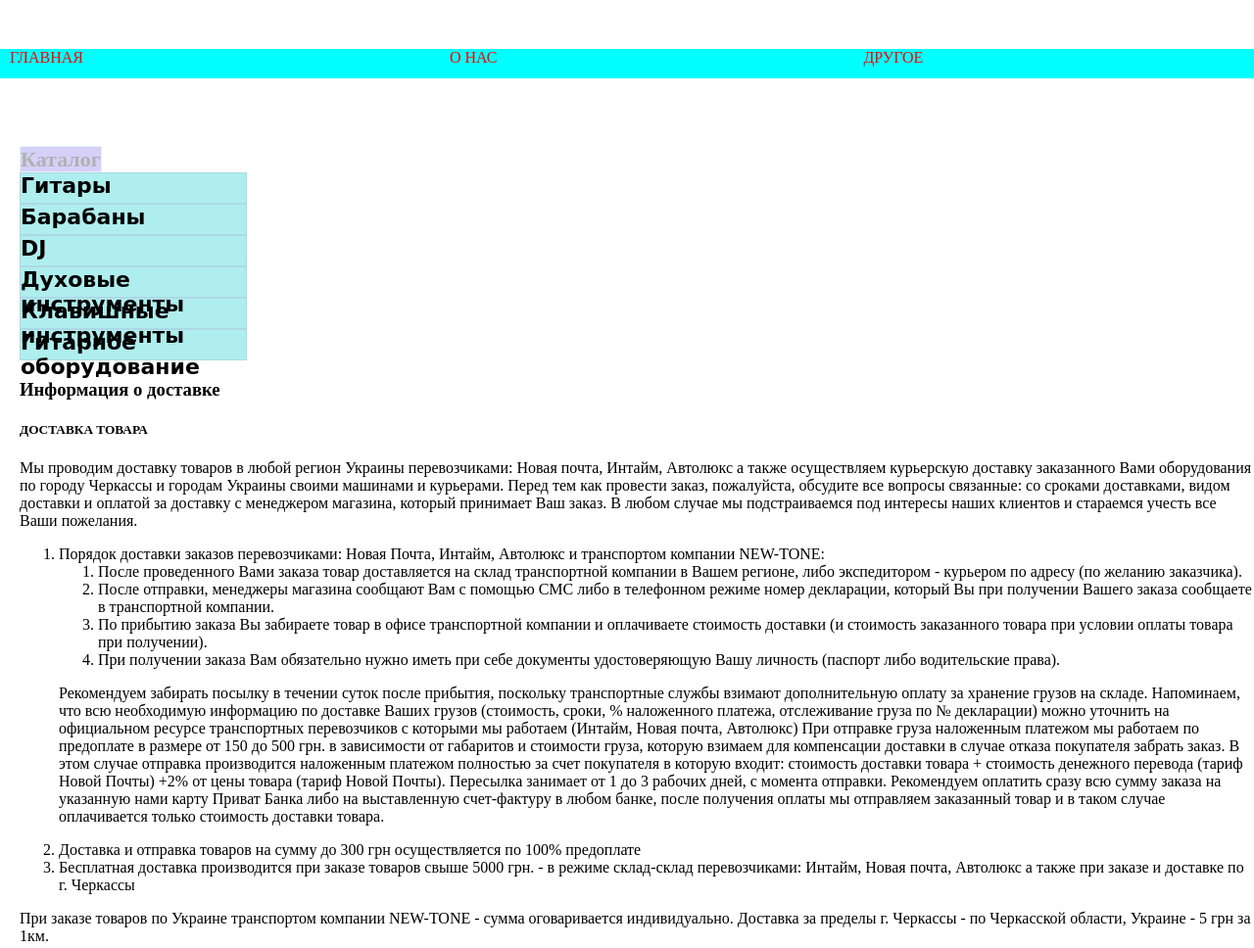
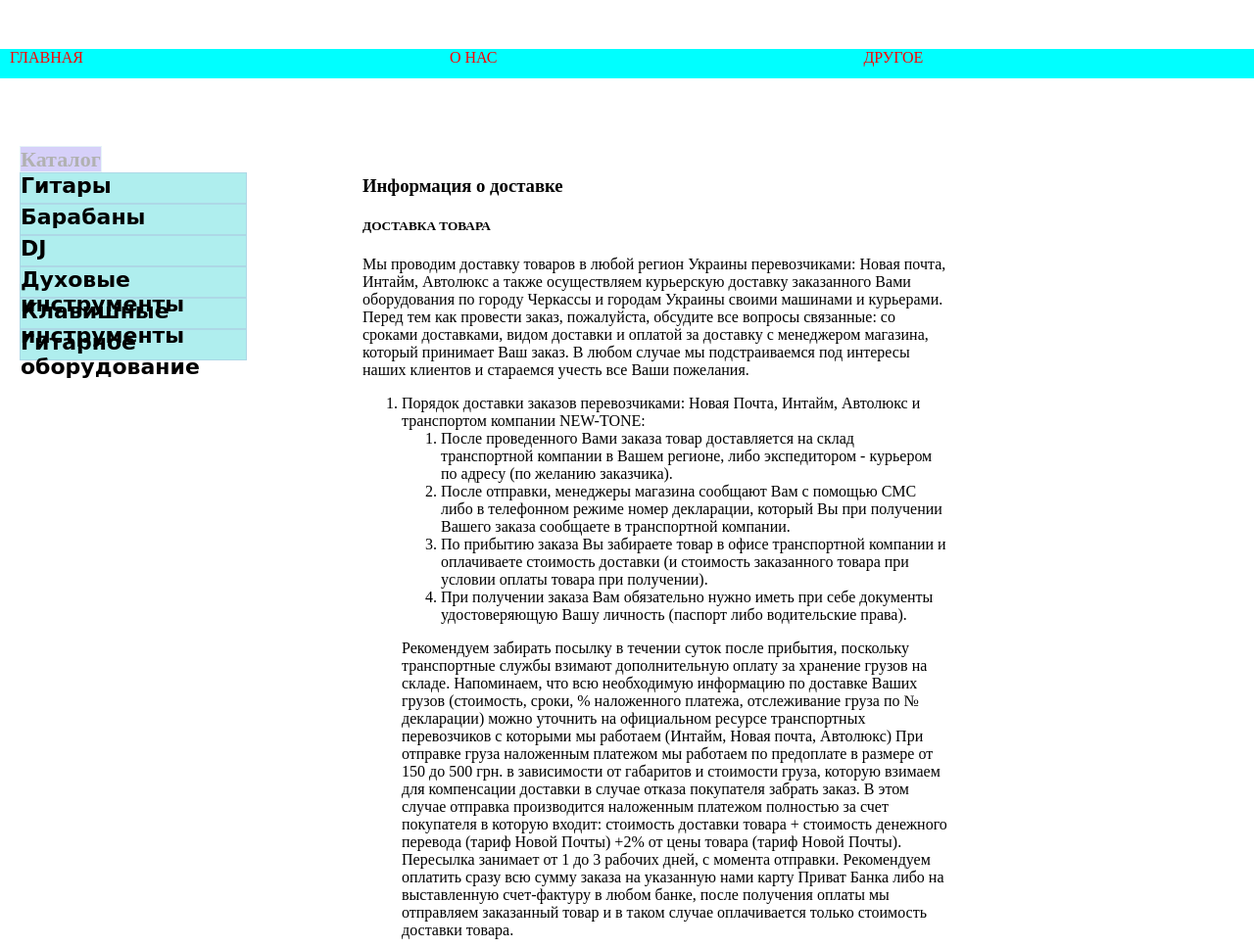
Before and after one commit to BoryslavKurinnyi/Guitar-shop, a plain HTML site: page indexOTHER.html in a window 1280 px wide. Shown: the top 968 px of the page at 98% size. Drawn offline with Linux system fonts and the light colour scheme; a script that the page names is missing.

Commit message:
Add files via upload

```diff
--- a/styles01.css
+++ b/styles01.css
@@ -28,33 +28,38 @@
 .list{
 	top:100px;
 	position: absolute;
+	width:300px;
 	left:20px;
+
 }
 body {
 	height: 1500px;
 	margin: 0;
 }
 .drums , .wind_instr,  .guitar_devices {
-	background-color: #AFEEEE;
+		background-color: #AFEEEE;
 	width: 230px;
-		font-family: cursive;
+	font-family: cursive;
 	font-weight: 800;
 	height: 30px;
 	font-size: 22px;
 	border:1px solid lightblue;
+
+
 }
 .list_head{
 	color:black;
 	background-color: #7B68EE;
 	opacity: .3;
-	width:230px;
+
 	height:35px;
 	display: inline;
 	top:480px;
 	font-weight: 800;
 	font-size: 22px;
 	border:1px solid lightblue;
-	width: 37px;
+	width: 3px;
+	display: inline;
 
 }
 .guitars , .dj, .keyboard_instr{
@@ -65,6 +70,7 @@ body {
 	height: 30px;
 	font-size: 22px;
 	border:1px solid lightblue;
+
 }
 .t_head_1{
 	display:inline;
@@ -84,3 +90,10 @@ body {
 	background-color: #00FF00;
 	position:absolute;
 }
+.About, .OTHER{
+position: absolute;
+width:600px;
+top:10px;
+padding-left: 350px;
+
+}
```
